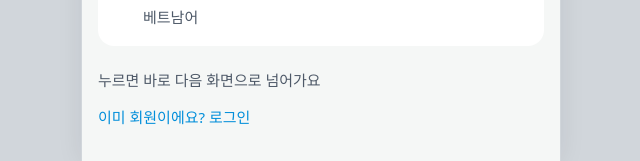
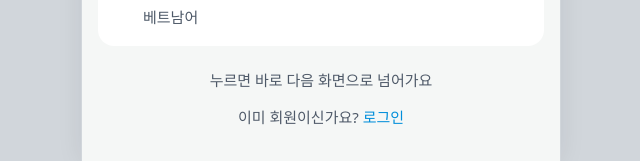
Before and after one commit to SiotTUK/Siot-FE, a React (Vite) app: page / in a window 1280 px wide. Shown: the part 683-844 px from the top of the page, without its empty margins (319-959 px from the left). Built offline with nearby package versions, Linux system fonts and the light colour scheme; no server answers; a web font is replaced by a local one.

Commit message:
fix: 인증 화면 하단 안내 문구와 링크 정리

```diff
--- a/src/pages/auth/auth-pages.tsx
+++ b/src/pages/auth/auth-pages.tsx
@@ -1,6 +1,11 @@
 import type { ReactNode } from 'react'
 import { useTranslation } from 'react-i18next'
-import { useLocation, useNavigate, useSearchParams } from 'react-router-dom'
+import {
+  Link,
+  useLocation,
+  useNavigate,
+  useSearchParams,
+} from 'react-router-dom'
 import { authLinkState, returnState } from '@/features/auth/return-path'
 import { LoginForm } from '@/features/auth/ui/login-form'
 import { NewPasswordForm } from '@/features/auth/ui/new-password-form'
@@ -8,9 +13,8 @@ import { ResetRequestForm } from '@/features/auth/ui/reset-request-form'
 import { SignupForm } from '@/features/auth/ui/signup-form'
 import { MascotTip } from '@/shared/ui/mascot-tip'
 import { PageBody } from '@/shared/ui/mobile-frame'
-import { Stack } from '@/shared/ui/page'
+import { InlineLink, Stack } from '@/shared/ui/page'
 import { ScreenHeader } from '@/shared/ui/screen-header'
-import { TextLink } from '@/shared/ui/text-link'
 import styles from './auth-pages.module.css'
 
 /** Auth screens a ‹ back may return to (set by the links between them). */
@@ -30,7 +34,7 @@ function useBackPath(fallback: string) {
 
 /**
  * Figma v2 M02a–d: ‹ back + title header, an optional mascot tip, the form,
- * then text links ("처음이신가요? 회원가입") on the left.
+ * then centered prompts with inline links.
  */
 function AuthScreen({
   title,
@@ -66,13 +70,11 @@ function AuthScreen({
           {links.length > 0 && (
             <div className={styles.links}>
               {links.map((link) => (
-                <TextLink
-                  key={link.to}
-                  to={link.to}
-                  state={authLinkState(pathname, state)}
-                >
-                  {link.text} {link.label}
-                </TextLink>
+                <InlineLink key={link.to} text={link.text}>
+                  <Link to={link.to} state={authLinkState(pathname, state)}>
+                    {link.label}
+                  </Link>
+                </InlineLink>
               ))}
             </div>
           )}
--- a/src/pages/language-page.tsx
+++ b/src/pages/language-page.tsx
@@ -1,5 +1,5 @@
 import { useTranslation } from 'react-i18next'
-import { useLocation, useNavigate } from 'react-router-dom'
+import { Link, useLocation, useNavigate } from 'react-router-dom'
 import { returnState } from '@/features/auth/return-path'
 import { sessionState, useChangeLanguage } from '@/features/auth/use-session'
 import type { Language } from '@/shared/api/types'
@@ -7,8 +7,7 @@ import { currentLanguage, isLanguage, languages } from '@/shared/i18n'
 import { ChoiceCard, ChoiceList } from '@/shared/ui/choice-card'
 import { MascotImage } from '@/shared/ui/mascot-image'
 import { PageBody } from '@/shared/ui/mobile-frame'
-import { Muted, Notice, PageHeading } from '@/shared/ui/page'
-import { TextLink } from '@/shared/ui/text-link'
+import { InlineLink, Muted, Notice, PageHeading } from '@/shared/ui/page'
 import styles from './pages.module.css'
 
 const codes = Object.keys(languages) as Language[]
@@ -78,9 +77,11 @@ export function LanguagePage() {
       </ChoiceList>
       <div className={styles.footer}>
         <Muted>{t('languagePage.autoNext')}</Muted>
-        <TextLink to="/login" state={carry}>
-          {t('languagePage.haveAccount')} {t('languagePage.login')}
-        </TextLink>
+        <InlineLink text={t('languagePage.haveAccount')}>
+          <Link to="/login" state={carry}>
+            {t('languagePage.login')}
+          </Link>
+        </InlineLink>
       </div>
     </PageBody>
   )
--- a/src/pages/messages.ts
+++ b/src/pages/messages.ts
@@ -4,7 +4,7 @@ export const pageMessages = defineMessages({
   ko: {
     languagePage: {
       title: '언어를 골라 주세요',
-      haveAccount: '이미 회원이에요?',
+      haveAccount: '이미 회원이신가요?',
       login: '로그인',
       autoNext: '누르면 바로 다음 화면으로 넘어가요',
     },
--- a/src/pages/pages.module.css
+++ b/src/pages/pages.module.css
@@ -12,6 +12,7 @@
   flex-direction: column;
   gap: var(--space-16);
   margin-top: var(--space-8);
+  text-align: center;
 }
 .notFound {
   justify-content: center;
--- a/src/shared/ui/page.module.css
+++ b/src/shared/ui/page.module.css
@@ -127,12 +127,11 @@
   color: var(--warning);
 }
 .inlineLink {
-  font-size: 14px;
+  font-size: 15px;
   color: var(--muted-foreground);
   text-align: center;
 }
 .inlineLink a {
-  margin-left: 6px;
   font-weight: 700;
   text-decoration: none;
 }
```
